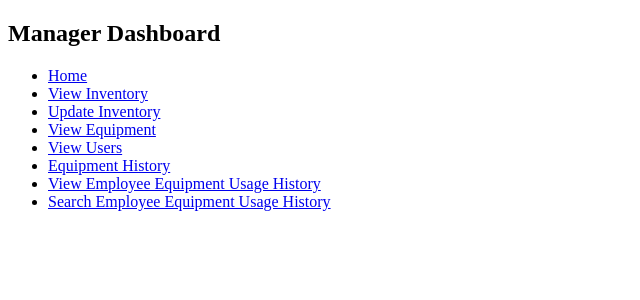
After one commit to Chr-Ho/GB-ECS, a Flask app: page /manager_dashboard in a window 1280 px wide. The commit adds this page. Shown: the top 300 px of the page, without its empty margins (0-640 px from the left). Run offline with Flask 2, Linux system fonts and the light colour scheme.

Commit message:
WebPage Updates
Added manager section, fixed routes.py and app.py.

```diff
--- a/api/routes.py
+++ b/api/routes.py
@@ -1,6 +1,3 @@
-# api/routes.py
-# routes.py
-
 from flask import Blueprint, request, jsonify
 from services.equipment_service import EquipmentManagementService
 from services.inventory_service import InventoryManagementService
--- a/app.py
+++ b/app.py
@@ -1,8 +1,9 @@
 # app.py
 # Main file to run the Flask app. Import routes from api/routes.py and run the server from this file.
 
-from flask import Flask, render_template
+from flask import Flask, redirect, url_for, render_template, request
 from api.routes import api_blueprint
+from services.equipment_service import equipment_service
 
 # Initialize the Flask application
 app = Flask(__name__)
@@ -35,6 +36,59 @@ def update_inventory_page():
 def view_inventory_page():
     return render_template('view_inventory.html')
 
+# Route for viewing equipment
+@app.route('/view_equipment')
+def view_equipment_page():
+    return render_template('view_equipment.html')
+
+# Route for viewing users
+@app.route('/view_users')
+def view_users_page():
+    return render_template('view_users.html')
+
+# Route for viewing equipment history
+@app.route('/equipment_history')
+def equipment_history_page():
+    return render_template('equipment_history.html')
+
+# Route for employee history search page
+@app.route('/employee_history_search')
+def employee_history_search():
+    return render_template('employee_history_search.html')
+
+# Route for manager login
+@app.route('/manager_login', methods=['GET', 'POST'])
+def manager_login():
+    if request.method == 'POST':
+        username = request.form['username']
+        password = request.form['password']
+
+        # Validate credentials
+        if username == 'manager' and password == 'password':
+            return redirect(url_for('manager_dashboard'))
+        else:
+            return "Invalid credentials, please try again.", 401
+
+    return render_template('manager_login.html')
+
+# Route for Employee History
+@app.route('/employee_history', methods=['GET', 'POST'])
+def employee_history():
+    if request.method == 'POST':
+        user_id = request.form['user_id']
+        # Fetch employee equipment usage history
+        history = equipment_service.get_equipment_history(user_id)
+        if history:
+            return render_template('employee_history.html', history=history)
+        else:
+            return "No history found for the provided User ID.", 404
+    return render_template('employee_history_search.html')
+
+# Route for manager dashboard
+@app.route('/manager_dashboard')
+def manager_dashboard():
+    return render_template('manager_dashboard.html')
+
 # Main entry point
 if __name__ == '__main__':
     app.run(debug=True, host='0.0.0.0', port=5000)
--- a/templates/home.html
+++ b/templates/home.html
@@ -10,8 +10,7 @@
     <nav>
         <a href="/check_out">Check Out Equipment</a> |
         <a href="/check_in">Check In Equipment</a> |
-        <a href="/update_inventory">Update Inventory</a> |
-        <a href="/view_inventory">View Inventory</a>
+        <a href="/manager_login">Manager Login</a> |
     </nav>
 </body>
 </html>
--- /dev/null
+++ b/templates/manager_dashboard.html
@@ -0,0 +1,21 @@
+<!DOCTYPE html>
+<html lang="en">
+<head>
+    <meta charset="UTF-8">
+    <meta name="viewport" content="width=device-width, initial-scale=1.0">
+    <title>Manager Dashboard</title>
+</head>
+<body>
+    <h2>Manager Dashboard</h2>
+    <ul>
+        <li><a href="/">Home</a></li> <!-- Link to Home -->
+        <li><a href="/view_inventory">View Inventory</a></li>
+        <li><a href="/update_inventory">Update Inventory</a></li>
+        <li><a href="/view_equipment">View Equipment</a></li>
+        <li><a href="/view_users">View Users</a></li>
+        <li><a href="/equipment_history">Equipment History</a></li>
+        <li><a href="/employee_history">View Employee Equipment Usage History</a></li>
+        <li><a href="/employee_history_search">Search Employee Equipment Usage History</a></li>
+    </ul>
+</body>
+</html>
```
Also changed, not shown: services/equipment_service.py (+27 -3 lines), services/notification_service.py (+38 -5 lines), templates/employee_history.html (added, +28 -0 lines), templates/employee_history_search.html (added, +16 -0 lines), templates/manager_login.html (added, +18 -0 lines), equipment_tracking.db.
